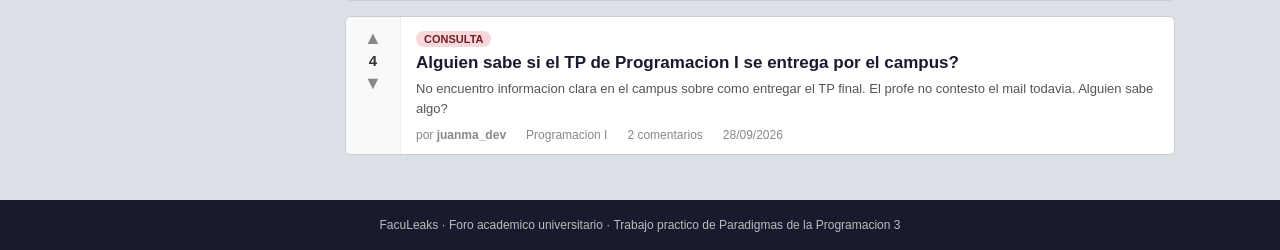
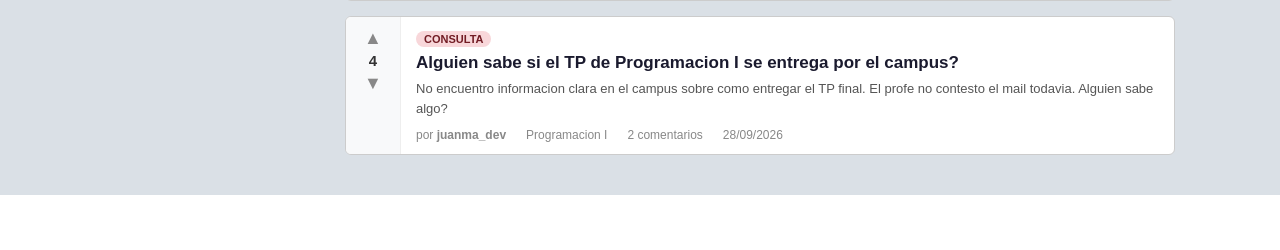
Before and after one commit to Mart1n-m/faculeaks, a PHP site: page / in a window 1280 px wide. Shown: the part 718-968 px from the top of the page. After the commit the page ends 913 px from the top, so only its background shows below. Run offline with PHP 8.4, Linux system fonts and the light colour scheme.

Commit message:
Se removió el footer de todos los html

```diff
--- a/index.html
+++ b/index.html
@@ -168,10 +168,10 @@
     </main>
   </div>
 
-  <!-- PIE DE PAGINA -->
-  <footer class="footer">
-    <p>FacuLeaks &middot; Foro academico universitario &middot; Trabajo practico de Paradigmas de la Programacion 3</p>
-  </footer>
+
+
+
+
 
 </body>
 </html>
--- a/style.css
+++ b/style.css
@@ -1012,17 +1012,6 @@ body {
   color: #e84545;
 }
 
-/* ===========================
-   PIE DE PAGINA
-=========================== */
-.footer {
-  background-color: #1a1a2e;
-  color: #bbb;
-  text-align: center;
-  padding: 18px 15px;
-  font-size: 12px;
-  margin-top: 30px;
-}
 
 /* ===========================
    UTILIDADES
```
Also changed, not shown: apuntes.html (+4 -4 lines), consultas.html (+4 -4 lines), listado_box.html (+4 -4 lines), listado_tabla.html (+4 -4 lines), parciales.html (+4 -4 lines), producto.html (+4 -4 lines).
